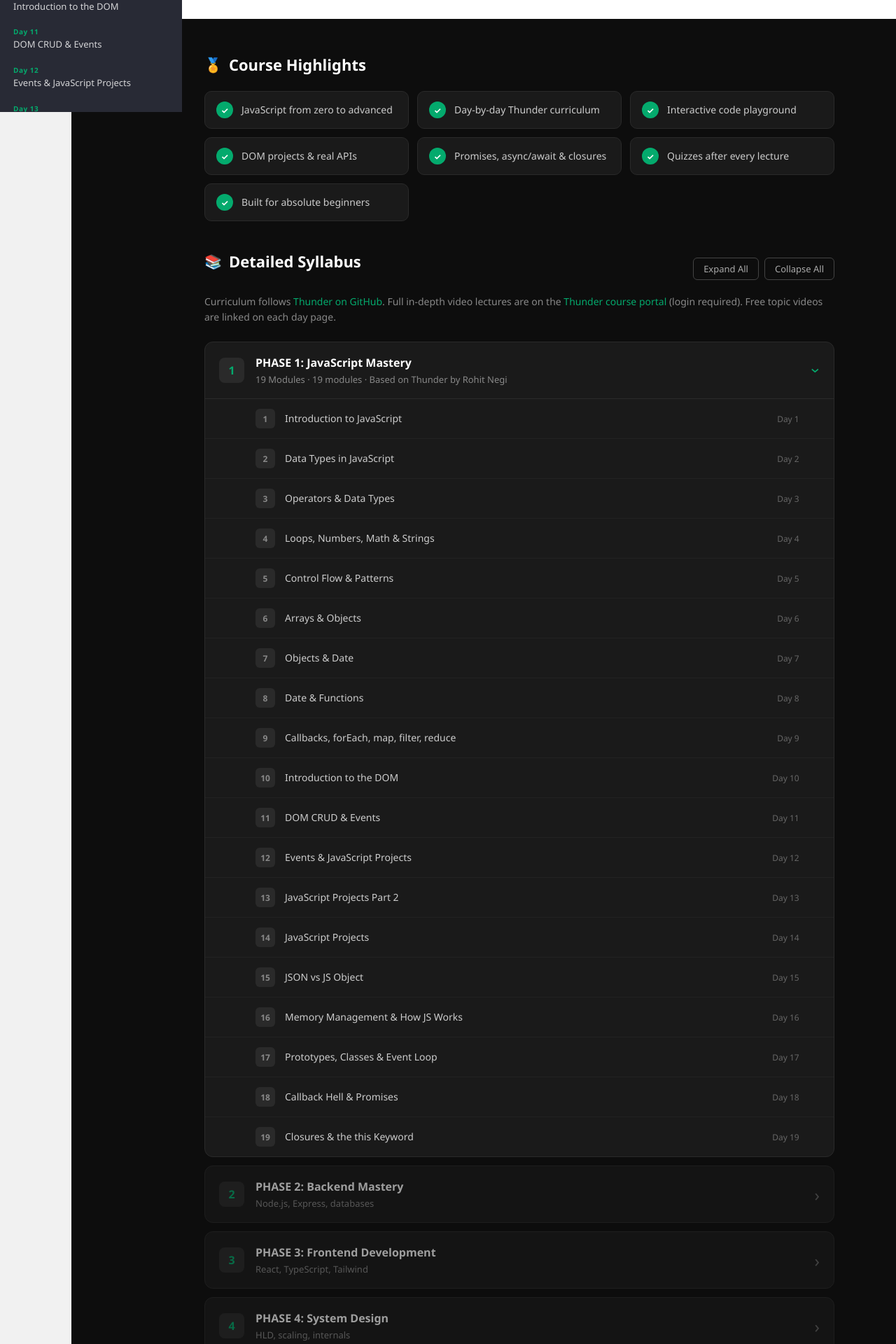
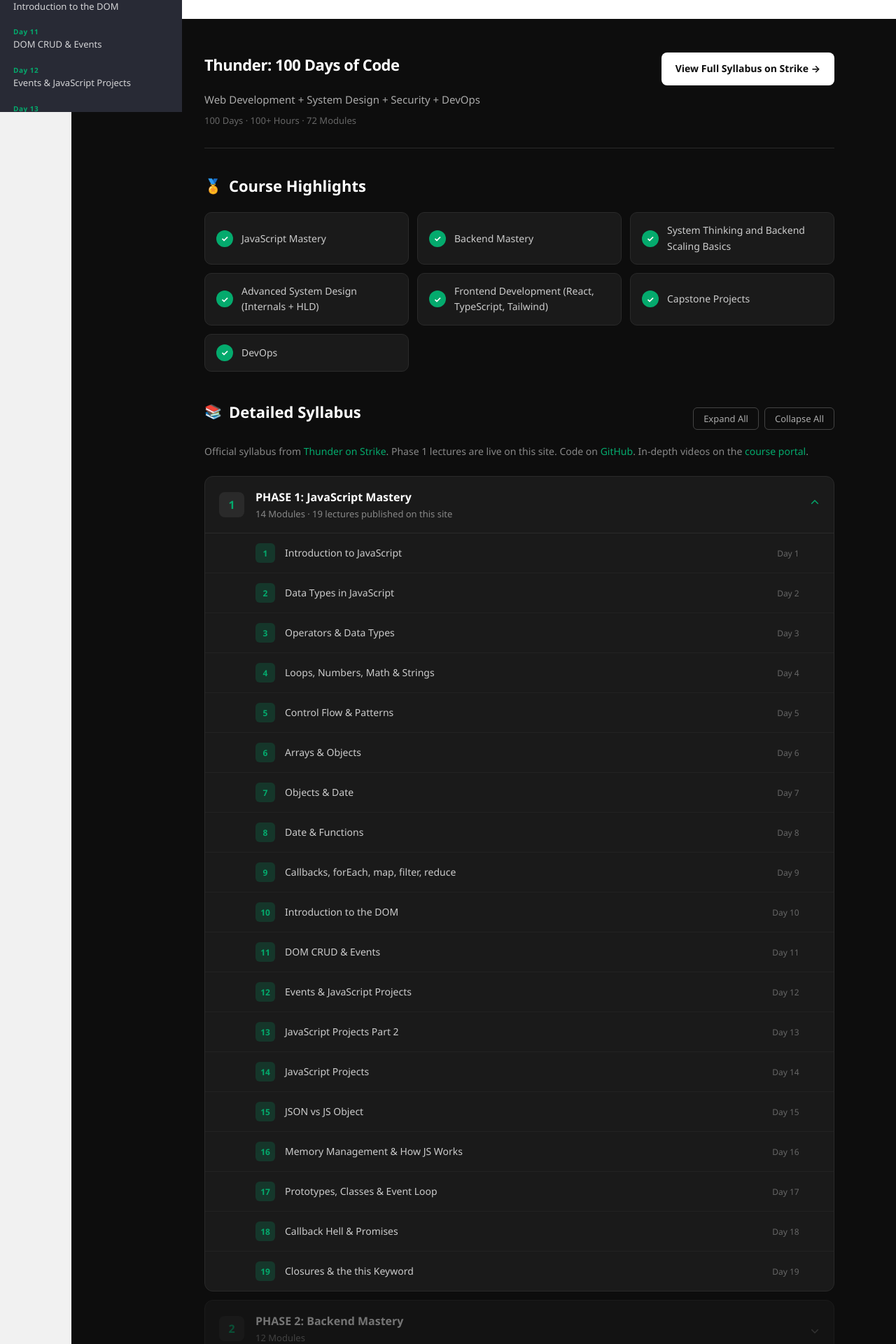
Before and after one commit to sumitrawaltiger/best-udemy-courses-of-fullstack, a React (Vite) app: page / in a window 1280 px wide. Shown: the part 640-2560 px from the top of the page at 70% size. Built offline with nearby package versions, Linux system fonts and the light colour scheme.

Commit message:
Thunder syllabus

```diff
--- a/src/components/Syllabus.jsx
+++ b/src/components/Syllabus.jsx
@@ -1,6 +1,13 @@
 import { useState } from 'react';
 import { Link } from 'react-router-dom';
-import { phases, courseHighlights, thunderRepo, PAID_COURSE_URL } from '../data/syllabus';
+import {
+  phases,
+  courseHighlights,
+  thunderRepo,
+  PAID_COURSE_URL,
+  strikeCourse,
+  syllabusMeta,
+} from '../data/syllabus';
 
 export default function Syllabus() {
   const [openPhases, setOpenPhases] = useState({ 'js-mastery': true });
@@ -24,6 +31,25 @@
   return (
     <section className="syllabus-section">
       <div className="syllabus-inner">
+        <div className="syllabus-hero">
+          <div>
+            <h2 className="syllabus-hero-title">{syllabusMeta.title}</h2>
+            <p className="syllabus-hero-sub">{syllabusMeta.subtitle}</p>
+            <p className="syllabus-hero-stats">
+              {syllabusMeta.totalDays} Days · {syllabusMeta.totalHours} Hours ·{' '}
+              {syllabusMeta.totalModules} Modules
+            </p>
+          </div>
+          <a
+            href={strikeCourse}
+            target="_blank"
+            rel="noopener noreferrer"
+            className="btn btn-strike"
+          >
+            View Full Syllabus on Strike →
+          </a>
+        </div>
+
         <div className="highlights-block">
           <h2>
             <span className="section-icon">🏅</span> Course Highlights
@@ -54,31 +80,36 @@
           </div>
 
           <p className="syllabus-source">
-            Curriculum follows{' '}
+            Official syllabus from{' '}
+            <a href={strikeCourse} target="_blank" rel="noopener noreferrer">
+              Thunder on Strike
+            </a>
+            . Phase 1 lectures are live on this site. Code on{' '}
             <a href={thunderRepo} target="_blank" rel="noopener noreferrer">
-              Thunder on GitHub
+              GitHub
             </a>
-            . Full in-depth video lectures are on the{' '}
+            . In-depth videos on the{' '}
             <a href={PAID_COURSE_URL} target="_blank" rel="noopener noreferrer">
-              Thunder course portal
-            </a>{' '}
-            (login required). Free topic videos are linked on each day page.
+              course portal
+            </a>
+            .
           </p>
 
           <div className="phases-list">
             {phases.map((phase) => {
               const isOpen = openPhases[phase.id];
-              const isComingSoon = phase.status === 'coming-soon';
+              const isInProgress = phase.status === 'in-progress';
 
               return (
                 <div
                   key={phase.id}
-                  className={`phase-card ${isComingSoon ? 'coming-soon' : ''} ${isOpen ? 'open' : ''}`}
+                  className={`phase-card ${!isInProgress ? 'coming-soon' : ''} ${isOpen ? 'open' : ''}`}
                 >
                   <button
                     type="button"
                     className="phase-header"
                     onClick={() => togglePhase(phase.id)}
+                    aria-expanded={isOpen}
                   >
                     <div className="phase-num">{phase.number}</div>
                     <div className="phase-info">
@@ -86,40 +117,60 @@
                         PHASE {phase.number}: {phase.title}
                       </span>
                       <span className="phase-sub">
-                        {isComingSoon
-                          ? phase.subtitle
-                          : `${phase.modules.length} Modules · ${phase.subtitle}`}
+                        {phase.moduleCount} Modules
+                        {phase.siteNote ? ` · ${phase.siteNote}` : ''}
                       </span>
                     </div>
-                    <span className={`phase-chevron ${isOpen ? 'open' : ''}`}>›</span>
+                    <span className={`phase-chevron ${isOpen ? 'open' : ''}`}>⌄</span>
                   </button>
 
-                  {isOpen && phase.modules.length > 0 && (
+                  {isOpen && (
                     <div className="modules-list">
-                      {phase.modules.map((mod) => (
-                        <Link
-                          key={mod.id}
-                          to={`/learn/${mod.slug}`}
-                          className="module-row"
-                        >
-                          <span className="module-num">{mod.number}</span>
-                          <span className="module-title">{mod.title}</span>
-                          <span className="module-day">Day {mod.day}</span>
-                          <span className="module-arrow">→</span>
-                        </Link>
-                      ))}
-                    </div>
-                  )}
+                      {phase.modules.map((mod) => {
+                        const content = (
+                          <>
+                            <span className="module-num">{mod.number}</span>
+                            <span className="module-title">{mod.title}</span>
+                            {mod.day && (
+                              <span className="module-day">Day {mod.day}</span>
+                            )}
+                            {mod.slug && <span className="module-arrow">→</span>}
+                          </>
+                        );
 
-                  {isOpen && isComingSoon && (
-                    <div className="phase-coming">
-                      <p>Coming soon as I continue my learning journey.</p>
+                        return mod.slug ? (
+                          <Link
+                            key={mod.number}
+                            to={mod.href || `/learn/${mod.slug}`}
+                            className="module-row published"
+                          >
+                            {content}
+                          </Link>
+                        ) : (
+                          <div key={mod.number} className="module-row locked">
+                            {content}
+                            <span className="module-lock">On Strike</span>
+                          </div>
+                        );
+                      })}
                     </div>
                   )}
                 </div>
               );
             })}
           </div>
+
+          <div className="syllabus-footer-cta">
+            <p>Want the complete 72-module roadmap with live classes?</p>
+            <a
+              href={strikeCourse}
+              target="_blank"
+              rel="noopener noreferrer"
+              className="btn btn-strike-outline"
+            >
+              Explore Thunder on Strike
+            </a>
+          </div>
         </div>
       </div>
     </section>
--- a/src/data/syllabus.js
+++ b/src/data/syllabus.js
@@ -1,65 +1,159 @@
 import { chapters } from './chapters';
 
+// Matches Thunder: 100 Days of Code on Strike
+// https://strikes.in/course/thunder
+
 export const courseHighlights = [
-  'JavaScript from zero to advanced',
-  'Day-by-day Thunder curriculum',
-  'Interactive code playground',
-  'DOM projects & real APIs',
-  'Promises, async/await & closures',
-  'Quizzes after every lecture',
-  'Built for absolute beginners',
+  'JavaScript Mastery',
+  'Backend Mastery',
+  'System Thinking and Backend Scaling Basics',
+  'Advanced System Design (Internals + HLD)',
+  'Frontend Development (React, TypeScript, Tailwind)',
+  'Capstone Projects',
+  'DevOps',
 ];
+
+const phase1FromSite = chapters.map((ch) => ({
+  id: ch.id,
+  number: ch.id,
+  title: ch.title,
+  slug: ch.slug,
+  day: ch.day,
+  published: true,
+  href: `/learn/${ch.slug}`,
+}));
 
 export const phases = [
   {
     id: 'js-mastery',
     number: 1,
     title: 'JavaScript Mastery',
-    subtitle: '19 modules · Based on Thunder by Rohit Negi',
+    moduleCount: 14,
     status: 'in-progress',
-    modules: chapters.map((ch) => ({
-      id: ch.id,
-      slug: ch.slug,
-      number: ch.id,
-      title: ch.title,
-      day: ch.day,
-      published: ch.status === 'published',
-      topics: ch.topics.length,
-    })),
+    modules: phase1FromSite,
+    siteNote: `${chapters.length} lectures published on this site`,
   },
   {
     id: 'backend',
     number: 2,
     title: 'Backend Mastery',
-    subtitle: 'Node.js, Express, databases',
+    moduleCount: 12,
     status: 'coming-soon',
-    modules: [],
+    modules: [
+      { number: 1, title: 'Node.js & Runtime Fundamentals' },
+      { number: 2, title: 'HTTP, REST & Express.js' },
+      { number: 3, title: 'Middleware & Request Lifecycle' },
+      { number: 4, title: 'MongoDB & Database Design' },
+      { number: 5, title: 'Mongoose ODM' },
+      { number: 6, title: 'Authentication with JWT' },
+      { number: 7, title: 'Authorization & Role-Based Access' },
+      { number: 8, title: 'File Uploads & Cloud Storage' },
+      { number: 9, title: 'WebSockets & Real-Time APIs' },
+      { number: 10, title: 'Error Handling & Validation' },
+      { number: 11, title: 'API Security Best Practices' },
+      { number: 12, title: 'Backend Capstone Project' },
+    ],
   },
   {
-    id: 'frontend',
+    id: 'system-scaling',
     number: 3,
-    title: 'Frontend Development',
-    subtitle: 'React, TypeScript, Tailwind',
+    title: 'System Thinking and Backend Scaling Basics',
+    moduleCount: 7,
     status: 'coming-soon',
-    modules: [],
+    modules: [
+      { number: 1, title: 'Monolith vs Microservices' },
+      { number: 2, title: 'Caching with Redis' },
+      { number: 3, title: 'Message Queues & Pub/Sub' },
+      { number: 4, title: 'Load Balancing & Reverse Proxies' },
+      { number: 5, title: 'Database Scaling & Sharding' },
+      { number: 6, title: 'Rate Limiting & Throttling' },
+      { number: 7, title: 'Backend Scaling Patterns' },
+    ],
   },
   {
     id: 'system-design',
     number: 4,
-    title: 'System Design',
-    subtitle: 'HLD, scaling, internals',
+    title: 'Advanced System Design (Internals + HLD)',
+    moduleCount: 12,
     status: 'coming-soon',
-    modules: [],
+    modules: [
+      { number: 1, title: 'System Design Fundamentals' },
+      { number: 2, title: 'URL Shortener — HLD' },
+      { number: 3, title: 'Rate Limiter Design' },
+      { number: 4, title: 'Notification System Design' },
+      { number: 5, title: 'News Feed Design' },
+      { number: 6, title: 'Chat Application Design' },
+      { number: 7, title: 'E-commerce Platform Design' },
+      { number: 8, title: 'Distributed Systems Basics' },
+      { number: 9, title: 'CAP Theorem & Consistency' },
+      { number: 10, title: 'Consistency & Availability Patterns' },
+      { number: 11, title: 'HLD Interview Preparation' },
+      { number: 12, title: 'System Design Playground' },
+    ],
+  },
+  {
+    id: 'frontend',
+    number: 5,
+    title: 'Frontend Development (React, TypeScript, Tailwind)',
+    moduleCount: 13,
+    status: 'coming-soon',
+    modules: [
+      { number: 1, title: 'React Fundamentals & JSX' },
+      { number: 2, title: 'Components, Props & State' },
+      { number: 3, title: 'useEffect & Lifecycle' },
+      { number: 4, title: 'React Router & Navigation' },
+      { number: 5, title: 'Forms & Controlled Components' },
+      { number: 6, title: 'TypeScript Essentials' },
+      { number: 7, title: 'TypeScript with React' },
+      { number: 8, title: 'Tailwind CSS Fundamentals' },
+      { number: 9, title: 'Context API & State Management' },
+      { number: 10, title: 'Redux Toolkit' },
+      { number: 11, title: 'React Performance Optimization' },
+      { number: 12, title: 'Frontend Projects' },
+      { number: 13, title: 'Deploying React Applications' },
+    ],
+  },
+  {
+    id: 'capstone',
+    number: 6,
+    title: 'Capstone Projects',
+    moduleCount: 2,
+    status: 'coming-soon',
+    modules: [
+      { number: 1, title: 'Full-Stack Capstone Project I' },
+      { number: 2, title: 'Full-Stack Capstone Project II' },
+    ],
   },
   {
     id: 'devops',
-    number: 5,
+    number: 7,
     title: 'DevOps',
-    subtitle: 'Docker, CI/CD, cloud',
+    moduleCount: 12,
     status: 'coming-soon',
-    modules: [],
+    modules: [
+      { number: 1, title: 'Git & GitHub Advanced Workflows' },
+      { number: 2, title: 'Linux & Shell Essentials' },
+      { number: 3, title: 'Docker Fundamentals' },
+      { number: 4, title: 'Docker Compose & Multi-Container Apps' },
+      { number: 5, title: 'CI/CD Pipelines' },
+      { number: 6, title: 'GitHub Actions' },
+      { number: 7, title: 'AWS Cloud Basics' },
+      { number: 8, title: 'Deployment Strategies' },
+      { number: 9, title: 'Kubernetes Introduction' },
+      { number: 10, title: 'Monitoring & Logging' },
+      { number: 11, title: 'Infrastructure as Code (Terraform)' },
+      { number: 12, title: 'DevOps Capstone' },
+    ],
   },
 ];
+
+export const syllabusMeta = {
+  title: 'Thunder: 100 Days of Code',
+  subtitle: 'Web Development + System Design + Security + DevOps',
+  totalDays: 100,
+  totalModules: 72,
+  totalHours: '100+',
+};
 
 export const thunderRepo = 'https://github.com/Rohitnegi9/Thunder/tree/main/Javascript';
 export const strikeCourse = 'https://strikes.in/course/thunder';
--- a/src/index.css
+++ b/src/index.css
@@ -979,6 +979,97 @@
   margin: 0 auto;
 }
 
+.syllabus-hero {
+  display: flex;
+  align-items: flex-start;
+  justify-content: space-between;
+  gap: 20px;
+  flex-wrap: wrap;
+  margin-bottom: 36px;
+  padding-bottom: 28px;
+  border-bottom: 1px solid #2a2a2a;
+}
+
+.syllabus-hero-title {
+  font-size: 28px;
+  font-weight: 800;
+  color: #fff;
+  margin: 0 0 8px;
+  letter-spacing: -0.02em;
+}
+
+.syllabus-hero-sub {
+  font-size: 15px;
+  color: #aaa;
+  margin: 0 0 8px;
+}
+
+.syllabus-hero-stats {
+  font-size: 13px;
+  color: #666;
+  margin: 0;
+}
+
+.btn-strike {
+  background: #fff;
+  color: #0d0d0d;
+  padding: 12px 20px;
+  font-size: 14px;
+  font-weight: 700;
+  border-radius: 8px;
+  text-decoration: none;
+  white-space: nowrap;
+}
+
+.btn-strike:hover {
+  background: #e5e5e5;
+  color: #0d0d0d;
+  text-decoration: none;
+}
+
+.btn-strike-outline {
+  display: inline-block;
+  background: transparent;
+  color: #fff;
+  border: 2px solid #fff;
+  padding: 12px 24px;
+  font-size: 14px;
+  font-weight: 700;
+  border-radius: 8px;
+  text-decoration: none;
+}
+
+.btn-strike-outline:hover {
+  background: #fff;
+  color: #0d0d0d;
+  text-decoration: none;
+}
+
+.syllabus-footer-cta {
+  margin-top: 28px;
+  padding-top: 24px;
+  border-top: 1px solid #2a2a2a;
+  text-align: center;
+}
+
+.syllabus-footer-cta p {
+  color: #888;
+  font-size: 14px;
+  margin: 0 0 14px;
+}
+
+.hero-actions .btn-strike.btn-lg {
+  background: #1a1a1a;
+  color: #fff;
+  border: 2px solid #444;
+}
+
+.hero-actions .btn-strike.btn-lg:hover {
+  border-color: #fff;
+  background: #222;
+  color: #fff;
+}
+
 .syllabus-section h2 {
   font-size: 22px;
   font-weight: 800;
@@ -1082,8 +1173,12 @@
   overflow: hidden;
 }
 
-.phase-card.coming-soon {
-  opacity: 0.6;
+.phase-card.coming-soon .phase-header {
+  opacity: 0.85;
+}
+
+.phase-card.coming-soon.open {
+  opacity: 1;
 }
 
 .phase-header {
@@ -1133,14 +1228,15 @@
 }
 
 .phase-chevron {
-  font-size: 24px;
+  font-size: 18px;
   color: #666;
   transform: rotate(0deg);
   transition: transform 0.2s;
+  line-height: 1;
 }
 
 .phase-chevron.open {
-  transform: rotate(90deg);
+  transform: rotate(180deg);
   color: var(--green);
 }
 
@@ -1200,8 +1296,28 @@
   transition: opacity 0.15s;
 }
 
-.module-row:hover .module-arrow {
-  opacity: 1;
+.module-row.locked {
+  opacity: 0.75;
+  cursor: default;
+}
+
+.module-row.locked:hover {
+  background: transparent;
+  color: #ccc;
+}
+
+.module-row.published .module-num {
+  background: rgba(4, 170, 109, 0.2);
+  color: var(--green);
+}
+
+.module-lock {
+  font-size: 11px;
+  color: #666;
+  background: #2a2a2a;
+  padding: 3px 10px;
+  border-radius: 20px;
+  white-space: nowrap;
 }
 
 .phase-coming {
@@ -1212,6 +1328,10 @@
 
 .phase-coming p {
   margin: 0;
+}
+
+.module-row:hover .module-arrow {
+  opacity: 1;
 }
 
 .roadmap-100 {
```
Also changed, not shown: src/pages/Home.jsx (+9 -1 lines).
